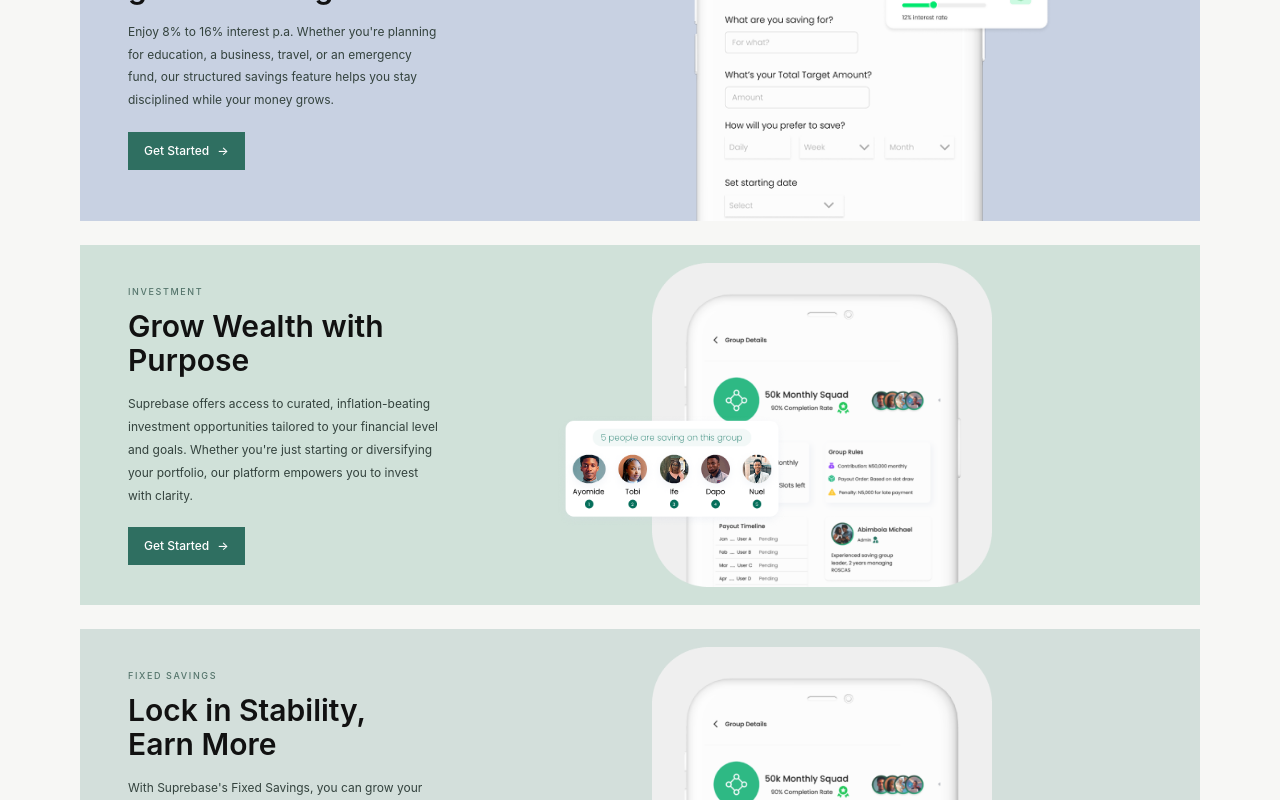
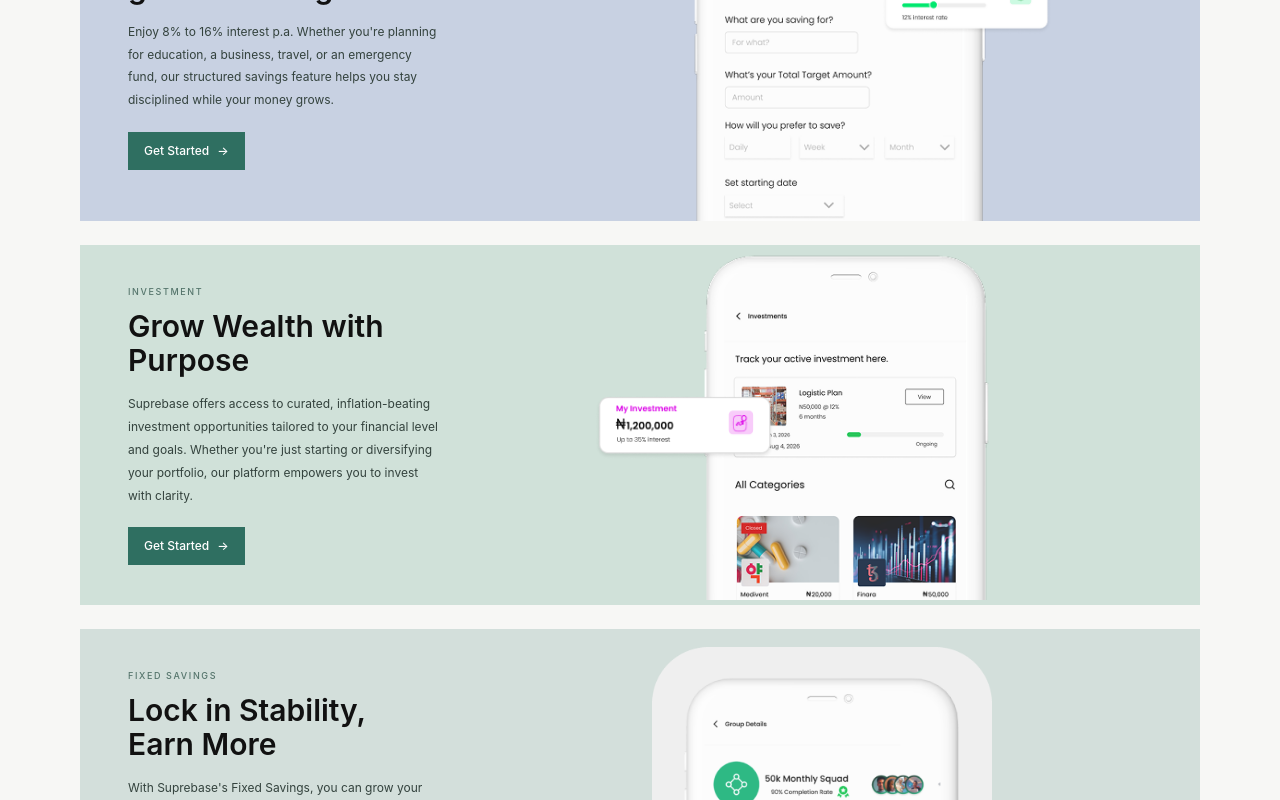
Before and after one commit to ajoti-fintech/ajoti-website, a React (Vite) app: page /products in a window 1280 px wide. Shown: the part 620-1420 px from the top of the page. Built offline with nearby package versions, Linux system fonts and the light colour scheme.

Commit message:
done with third box

```diff
--- a/src/pages/Products.tsx
+++ b/src/pages/Products.tsx
@@ -2,6 +2,8 @@
 import card from '../assets/members.png'
 import target_box from '../assets/target_saving_box.png'
 import target_phone from '../assets/target_saving_phone.png'
+import investment_box from '../assets/investment_box.png'
+import investment_phone from '../assets/investment_phone.png'
 
 type ProductSection = {
   eyebrow: string
@@ -43,10 +45,10 @@
     description:
       "Suprebase offers access to curated, inflation-beating investment opportunities tailored to your financial level and goals. Whether you're just starting or diversifying your portfolio, our platform empowers you to invest with clarity.",
     bg: 'bg-[#D0E1D9]',
-    image1: phone,
-    image2: card,
+    image1: investment_phone,
+    image2: investment_box,
     image1ClassName: 'absolute right-0 top-1/2 z-0 h-[350px] w-auto -translate-y-1/2 object-contain',
-    image2ClassName: 'absolute right-[205px] top-[170px] z-10 w-[230px] rounded-[14px]',
+    image2ClassName: 'absolute right-[217px] top-[150px] z-10 w-[180px] rounded-[14px]',
   },
   {
     eyebrow: 'FIXED SAVINGS',
```
Also changed, not shown: src/assets/investment_box.png (added), src/assets/investment_phone.png (added).
